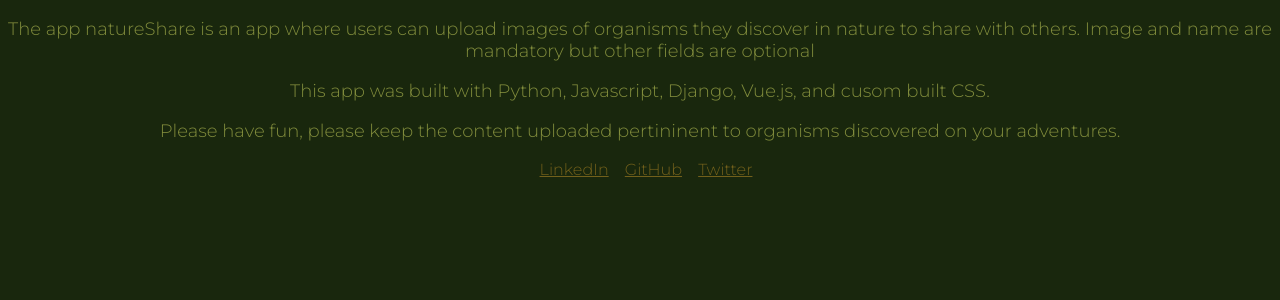
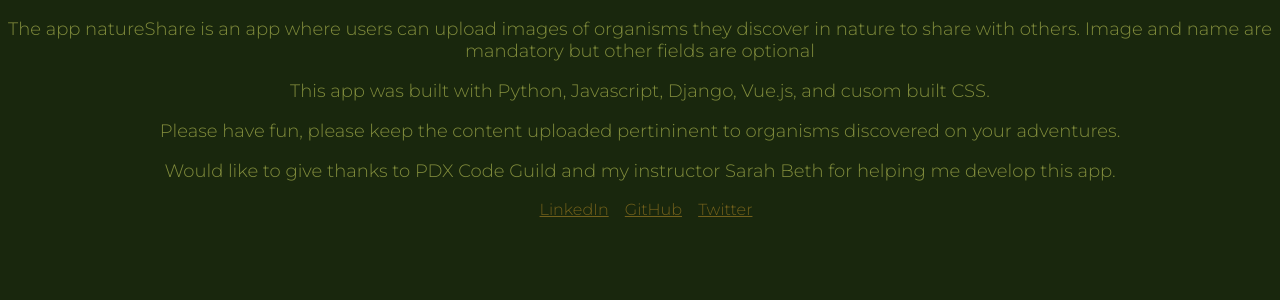
Before and after one commit to jpchato/nature-share, a Django app: page /about in a window 1280 px wide. Shown: the part 95-395 px from the top of the page. Run offline with Django 3.2, Linux system fonts and the light colour scheme; parts of the project's set-up code (start-up, migrations or seed data) failed here and were passed over.

Commit message:
updated about natureShare

```diff
--- a/natureShare/templates/natureShareApp/about.html
+++ b/natureShare/templates/natureShareApp/about.html
@@ -18,6 +18,7 @@
     <p>The app natureShare is an app where users can upload images of organisms they discover in nature to share with others. Image and name are mandatory but other fields are optional</p>
     <p>This app was built with Python, Javascript, Django, Vue.js, and cusom built CSS.</p>
     <p>Please have fun, please keep the content uploaded pertininent to organisms discovered on your adventures.</p>
+    <p>Would like to give thanks to PDX Code Guild and my instructor Sarah Beth for helping me develop this app.</p>
 </body>
 </html>
 {% endblock %}
```
